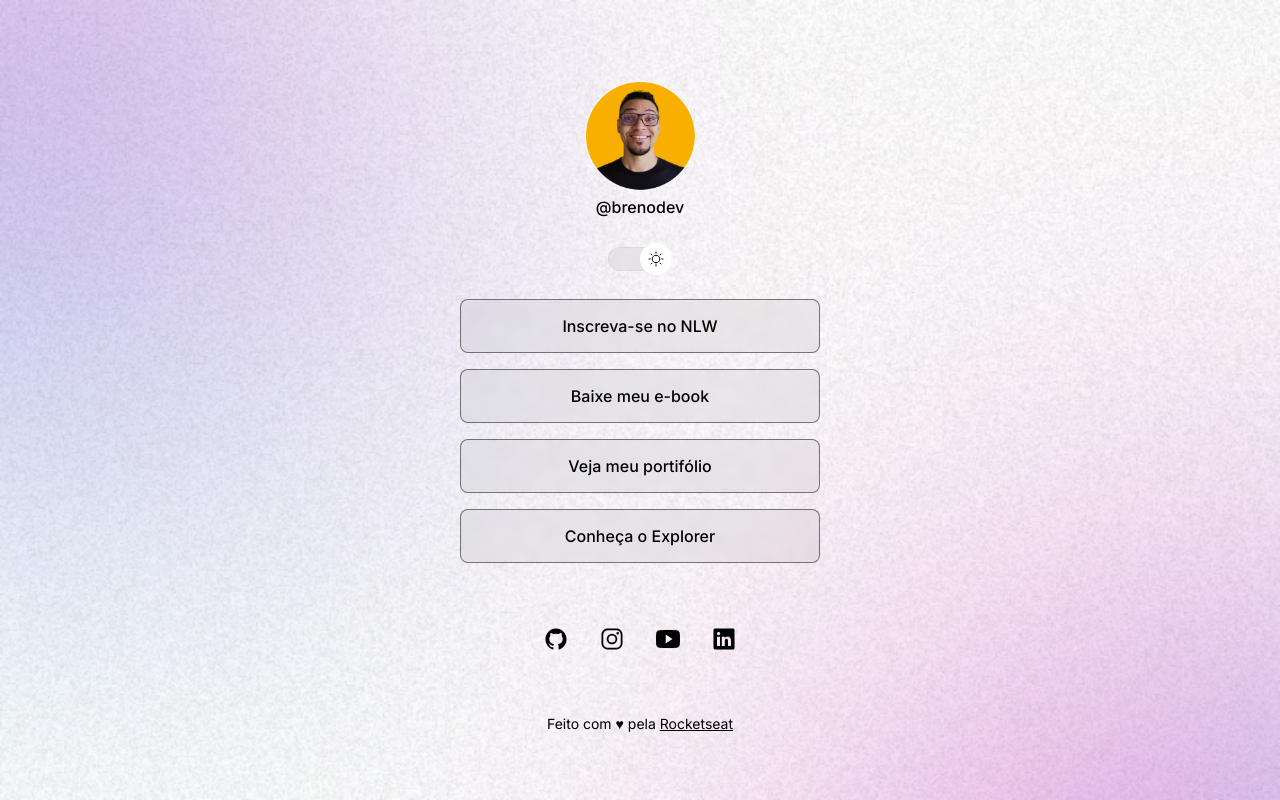
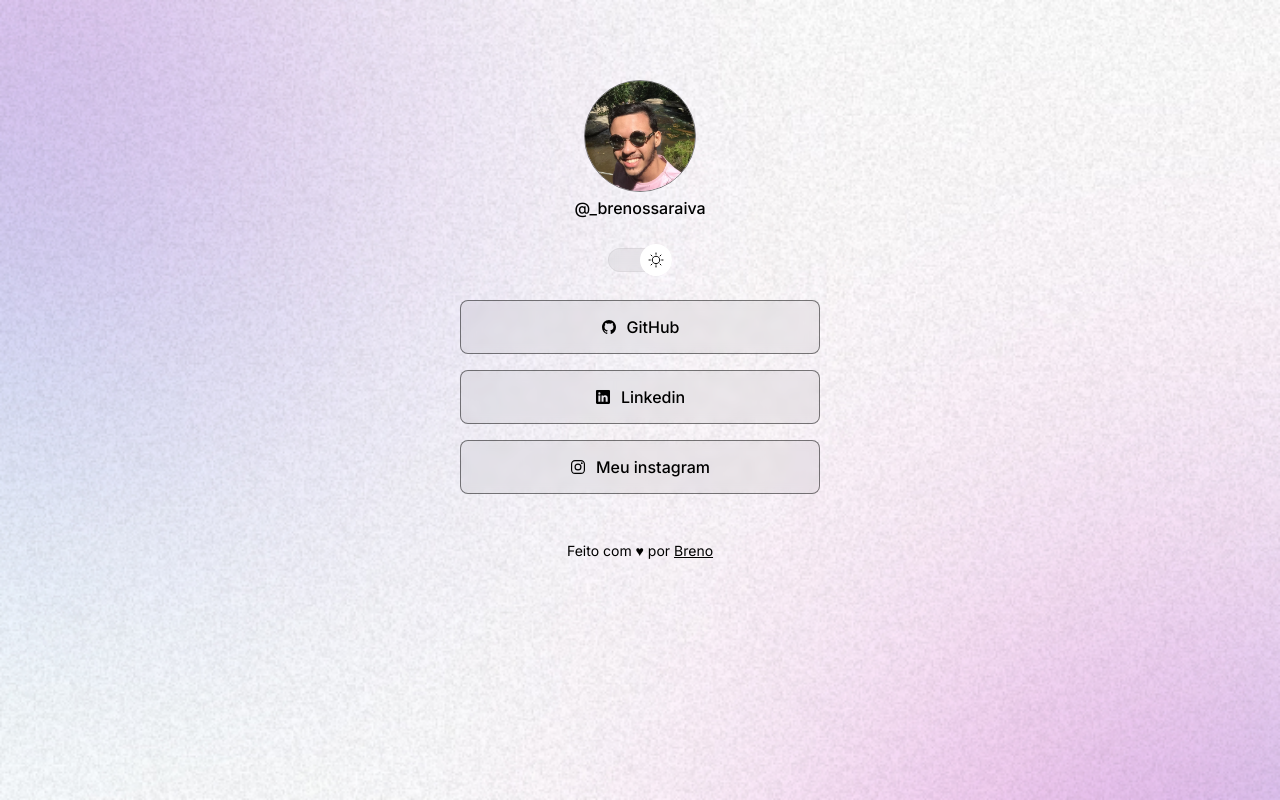
Before and after one commit to breno-saraiva/linkPage, a plain HTML site: page index.html in a window 1280 px wide. Drawn offline with nearby package versions, Linux system fonts and the light colour scheme.

Commit message:
alterações com meus conteúdos

```diff
--- a/index.html
+++ b/index.html
@@ -15,8 +15,8 @@
   <body class="light">
     <div id="conteiner">
       <div id="profile">
-        <img src="./assets/avatar.png" />
-        <p>@brenodev</p>
+        <img src="./assets/avata-light.jpg" />
+        <p>@_brenossaraiva</p>
       </div>
       <div id="switch" onclick="toggleMode()">
         <button></button>
@@ -25,34 +25,37 @@
       <div id="links">
         <ul>
           <li>
-            <a href="#">Inscreva-se no NLW</a>
+            <a href="https://github.com/breno-saraiva"
+              ><ion-icon name="logo-github"></ion-icon> GitHub</a
+            >
           </li>
           <li>
-            <a href="#">Baixe meu e-book</a>
+            <a href="https://www.linkedin.com/in/breno-saraiva-7a0992252/"
+              ><ion-icon name="logo-linkedin"></ion-icon> Linkedin</a
+            >
           </li>
           <li>
+            <a href="https://instagram.com/_brenossaraiva"
+              ><ion-icon name="logo-instagram"></ion-icon> Meu instagram</a
+            >
+          </li>
+          <!-- <li>
             <a href="#">Veja meu portifólio</a>
-          </li>
-          <li>
-            <a href="#">Conheça o Explorer</a>
-          </li>
+          </li> -->
         </ul>
       </div>
-      <div id="social-links">
-        <a href="#">
+      <!-- <div id="social-links">
+        <a href="https://github.com/breno-saraiva">
           <ion-icon name="logo-github"></ion-icon>
         </a>
-        <a href="#">
+        <a href="https://instagram.com/_brenossaraiva">
           <ion-icon name="logo-instagram"></ion-icon>
         </a>
-        <a href="#">
-          <ion-icon name="logo-youtube"></ion-icon>
-        </a>
-        <a href="#">
+        <a href="https://www.linkedin.com/in/breno-saraiva-7a0992252/">
           <ion-icon name="logo-linkedin"></ion-icon>
         </a>
-      </div>
-      <footer>Feito com ♥ pela <a href="#">Rocketseat</a></footer>
+      </div> -->
+      <footer>Feito com ♥ por <a href="#">Breno</a></footer>
     </div>
     <script src="script.js"></script>
     <script
--- a/script.js
+++ b/script.js
@@ -11,9 +11,9 @@ function toggleMode() {
     const img = document.querySelector("#profile img")
 
     if (body.classList.contains('light')) {
-        img.setAttribute("src", "./assets/avatar-light.png")
+        img.setAttribute("src", "./assets/avata-light.jpg")
     } else {
-        img.setAttribute("src", "./assets/avatar.png")
+        img.setAttribute("src", "https://github.com/breno-saraiva.png")
     }
 
 }
--- a/style.css
+++ b/style.css
@@ -50,6 +50,10 @@ body * {
 
 #profile img {
     width: 112px;
+    height: 112px;
+    object-fit: cover;
+    border: 1px solid var(--stroke-color);
+    border-radius: 50%;
 }
 
 #profile p {
@@ -117,6 +121,7 @@ ul li a {
     text-decoration: none;
     font-weight: 500;
     transition: background .2s;
+    gap: 10px;
 }
 
 ul li a:hover {
```
Also changed, not shown: assets/avata-light.jpg (added), assets/avatar-light.png (deleted), assets/avatar.png (deleted).
